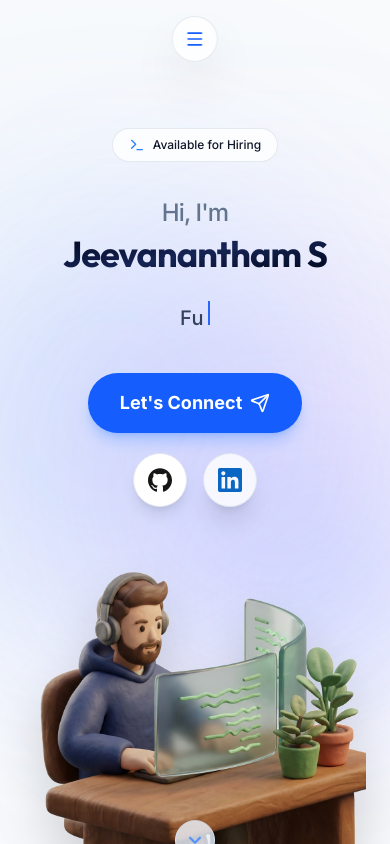
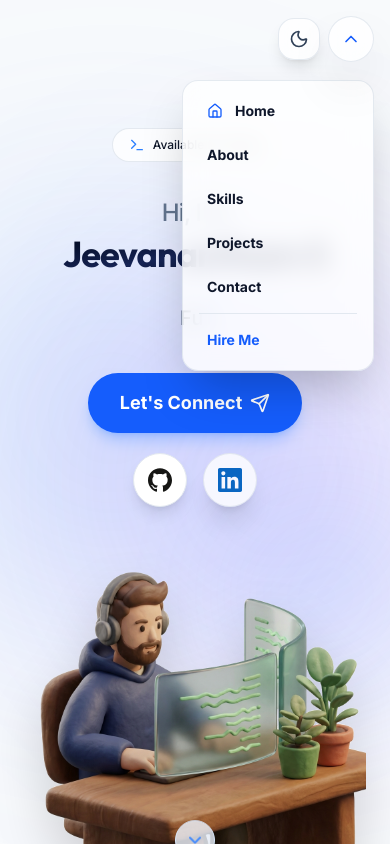
Before and after one commit to Jeeva1121/Portfolio, a Next.js app: page / in a window 390 px wide. Both pictures are taken after a click on the button 349 px from the left and 46 px from the top of the page. Shown: the top 844 px of the page. Built offline with nearby package versions, Linux system fonts and the light colour scheme.

Commit message:
style: move mobile navbar toggle to right corner and keep hidden by default

```diff
--- a/src/components/Navbar.tsx
+++ b/src/components/Navbar.tsx
@@ -15,13 +15,13 @@ const navItems = [
 
 export default function Navbar() {
     const [isHidden, setIsHidden] = useState(false);
-    const [isMinimized, setIsMinimized] = useState(false);
+    const [isMobileMenuOpen, setIsMobileMenuOpen] = useState(false);
     const [lastScrollY, setLastScrollY] = useState(0);
 
     useEffect(() => {
         const handleScroll = () => {
             const currentScrollY = window.scrollY;
-            if (currentScrollY > lastScrollY && currentScrollY > 100 && !isMinimized) {
+            if (currentScrollY > lastScrollY && currentScrollY > 100) {
                 setIsHidden(true);
             } else {
                 setIsHidden(false);
@@ -31,10 +31,11 @@ export default function Navbar() {
 
         window.addEventListener("scroll", handleScroll, { passive: true });
         return () => window.removeEventListener("scroll", handleScroll);
-    }, [lastScrollY, isMinimized]);
+    }, [lastScrollY]);
 
     return (
         <div className="contents">
+            {/* Desktop Navigation - Centered Pill */}
             <motion.nav
                 initial={{ y: -100, opacity: 0 }}
                 animate={{
@@ -42,71 +43,26 @@ export default function Navbar() {
                     opacity: isHidden ? 0 : 1
                 }}
                 transition={{ duration: 0.3 }}
-                className="fixed top-4 md:top-6 left-1/2 -translate-x-1/2 z-50 w-[95%] lg:w-max max-w-7xl"
+                className="hidden md:block fixed top-6 left-1/2 -translate-x-1/2 z-50 lg:w-max max-w-7xl"
             >
-                <div className="relative">
-                    <AnimatePresence mode="wait">
-                        {!isMinimized ? (
-                            <motion.div
-                                key="expanded"
-                                initial={{ scale: 0.8, opacity: 0 }}
-                                animate={{ scale: 1, opacity: 1 }}
-                                exit={{ scale: 0.8, opacity: 0 }}
-                                className="glass px-4 md:px-6 py-2 md:py-3 rounded-full flex items-center gap-2 md:gap-6 shadow-2xl border-white/20"
-                            >
-                                {/* Navigation Links */}
-                                <div className="flex items-center gap-3 md:gap-8 px-2 overflow-x-auto no-scrollbar">
+                <div className="glass px-6 py-3 rounded-full flex items-center gap-8 shadow-2xl border-white/20">
+                    <div className="flex items-center gap-8">
                         {navItems.map((item) => (
                             <a
                                 key={item.name}
                                 href={item.href}
-                                            className="flex items-center gap-1.5 text-[10px] md:text-sm font-bold text-slate-900 dark:text-white hover:text-blue-600 transition-colors whitespace-nowrap"
+                                className="flex items-center gap-1.5 text-sm font-bold text-slate-900 dark:text-white hover:text-blue-600 transition-colors whitespace-nowrap"
                                 aria-label={item.name}
                             >
-                                            {item.icon && <item.icon className="w-3.5 h-3.5 md:w-5 md:h-5 text-blue-600" />}
-                                            <span className={item.icon ? "hidden sm:inline" : ""}>{item.name}</span>
+                                {item.icon && <item.icon className="w-5 h-5 text-blue-600" />}
+                                <span>{item.name}</span>
                             </a>
                         ))}
                     </div>
-
-                                {/* Divider & Actions - ONLY visible on mobile inside this bar */}
-                                <div className="md:hidden flex items-center gap-2">
-                                    <div className="w-px h-6 bg-slate-200 dark:bg-white/10 mx-1" />
-                                    <ThemeToggle />
-                                    <a
-                                        href="#contact"
-                                        className="glass-button py-1.5! px-4! text-[10px] font-bold rounded-full text-slate-900 dark:text-white whitespace-nowrap"
-                                    >
-                                        Hire Me
-                                    </a>
-
-                                    <button
-                                        onClick={() => setIsMinimized(true)}
-                                        className="p-1.5 rounded-full hover:bg-slate-200 dark:hover:bg-white/10 text-slate-600 dark:text-slate-400"
-                                        aria-label="Minimize Navbar"
-                                    >
-                                        <ChevronUp className="w-4 h-4" />
-                                    </button>
-                                </div>
-                            </motion.div>
-                        ) : (
-                            <motion.button
-                                key="minimized"
-                                initial={{ scale: 0.8, opacity: 0 }}
-                                animate={{ scale: 1, opacity: 1 }}
-                                exit={{ scale: 0.8, opacity: 0 }}
-                                onClick={() => setIsMinimized(false)}
-                                className="glass p-3 rounded-full shadow-2xl border-white/20 text-blue-600 flex items-center justify-center mx-auto md:hidden"
-                                aria-label="Show Navbar"
-                            >
-                                <Menu className="w-5 h-5" />
-                            </motion.button>
-                        )}
-                    </AnimatePresence>
                 </div>
             </motion.nav>
 
-            {/* Top Right Actions - Desktop Only */}
+            {/* Desktop Top Right Actions */}
             <motion.div
                 initial={{ opacity: 0, x: 50 }}
                 animate={{
@@ -125,6 +81,52 @@ export default function Navbar() {
                     </a>
                 </div>
             </motion.div>
+
+            {/* Mobile Navigation - Right Corner Toggle */}
+            <div className="md:hidden fixed top-4 right-4 z-50 flex items-center gap-2">
+                <ThemeToggle />
+                <button
+                    onClick={() => setIsMobileMenuOpen(!isMobileMenuOpen)}
+                    className="glass p-3 rounded-full shadow-2xl border-white/20 text-blue-600 flex items-center justify-center"
+                    aria-label="Toggle Menu"
+                >
+                    {isMobileMenuOpen ? <ChevronUp className="w-5 h-5" /> : <Menu className="w-5 h-5" />}
+                </button>
+            </div>
+
+            {/* Mobile Menu Contents */}
+            <AnimatePresence>
+                {isMobileMenuOpen && (
+                    <motion.div
+                        initial={{ opacity: 0, scale: 0.9, y: -20 }}
+                        animate={{ opacity: 1, scale: 1, y: 0 }}
+                        exit={{ opacity: 0, scale: 0.9, y: -20 }}
+                        className="md:hidden fixed top-20 right-4 z-40 w-48 glass rounded-2xl shadow-2xl border-white/20 overflow-hidden"
+                    >
+                        <div className="flex flex-col p-2">
+                            {navItems.map((item) => (
+                                <a
+                                    key={item.name}
+                                    href={item.href}
+                                    onClick={() => setIsMobileMenuOpen(false)}
+                                    className="flex items-center gap-3 px-4 py-3 text-sm font-bold text-slate-900 dark:text-white hover:bg-slate-100 dark:hover:bg-white/10 rounded-xl transition-colors"
+                                >
+                                    {item.icon && <item.icon className="w-4 h-4 text-blue-600" />}
+                                    <span>{item.name}</span>
+                                </a>
+                            ))}
+                            <div className="h-px bg-slate-200 dark:bg-white/10 my-1 mx-2" />
+                            <a
+                                href="#contact"
+                                onClick={() => setIsMobileMenuOpen(false)}
+                                className="flex items-center gap-3 px-4 py-3 text-sm font-bold text-blue-600 dark:text-blue-400 hover:bg-slate-100 dark:hover:bg-white/10 rounded-xl transition-colors"
+                            >
+                                <span>Hire Me</span>
+                            </a>
+                        </div>
+                    </motion.div>
+                )}
+            </AnimatePresence>
         </div>
     );
 }
```
Lines whose indentation alone changed are shown as unchanged.
